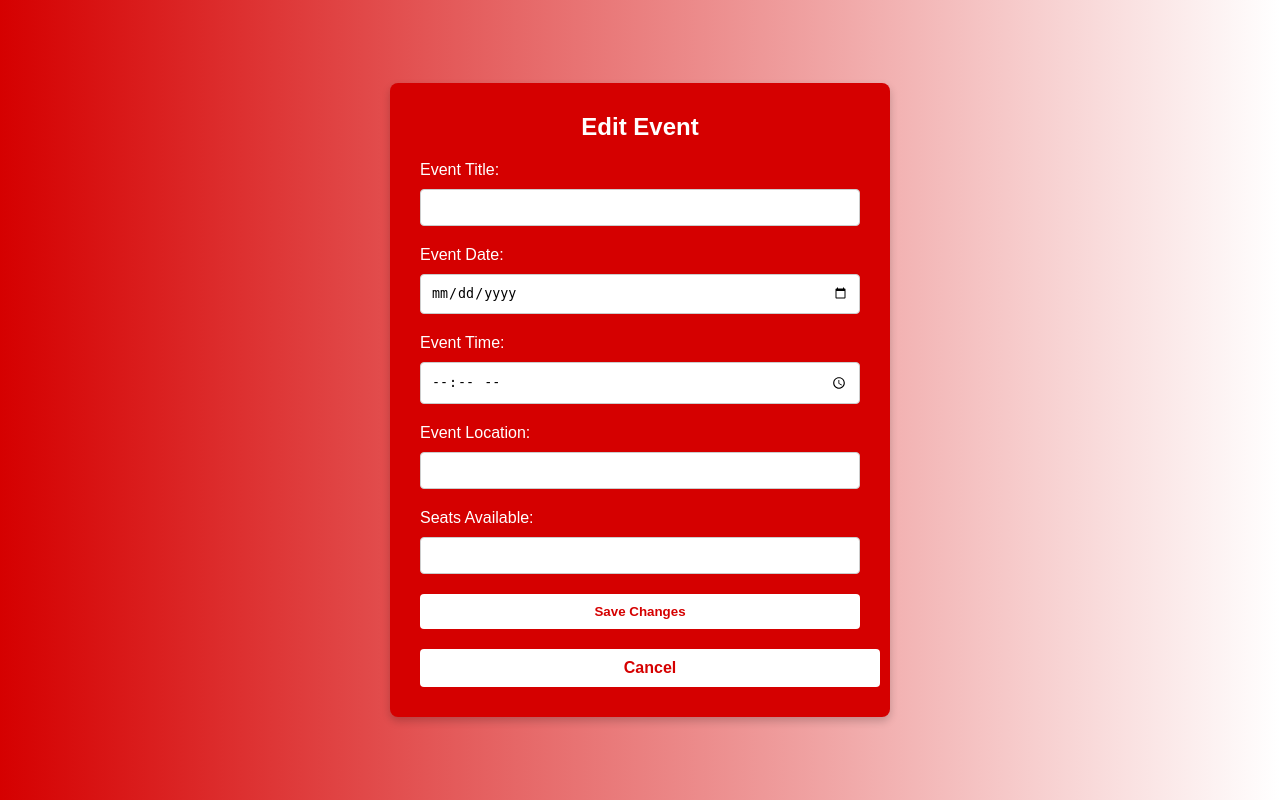
After one commit to dwhitaker125/Event-Planner, a Flask app: template Event-Planner-main/templates/edit_eventpage.html in a window 1280 px wide. The commit adds this page. Run offline with Flask 3, Linux system fonts and the light colour scheme; the template is opened without the code that fills it, so the values that code supplies are empty.

Commit message:
Edit Events, Seats, and Constraits to database

```diff
--- a/Event-Planner-main/databse_connection.py
+++ b/Event-Planner-main/databse_connection.py
@@ -104,6 +104,52 @@ def add_event():
         return redirect(url_for('view_events'))
 
     return render_template('create_eventpage.html')
+# Edit Events
+@app.route('/edit_event/<event_title>', methods=['GET', 'POST'])
+def edit_event(event_title):
+    if 'username' not in session or session.get('role') != 'admin':
+        flash("You must be an admin to edit events.")
+        return redirect(url_for('view_events'))
+
+    BASE_DIR = os.path.dirname(os.path.abspath(__file__))
+    db_path = os.path.join(BASE_DIR, "events.db")
+    conn = sqlite3.connect(db_path)
+    cursor = conn.cursor()
+
+    # Fetch event details
+    cursor.execute("SELECT event_title, event_date, event_time, event_location FROM events WHERE event_title = ?", (event_title,))
+    event = cursor.fetchone()
+    conn.close()
+
+    if not event:
+        flash("Event not found.")
+        return redirect(url_for('view_events'))
+
+    if request.method == 'POST':
+        new_title = request.form.get('title')
+        new_date = request.form.get('date')
+        new_time = request.form.get('time')
+        new_location = request.form.get('location')
+        new_attendees = request.form.get('max_attendees')
+
+        # Update the event in the database
+        conn = sqlite3.connect(db_path)
+        cursor = conn.cursor()
+        cursor.execute("""
+            UPDATE events
+            SET event_title = ?, event_date = ?, event_time = ?, event_location = ?, max_attendees = ?
+            WHERE event_title = ?
+        """, (new_title, new_date, new_time, new_location, new_attendees, event_title))
+        conn.commit()
+        conn.close()
+
+        flash("Event updated successfully.")
+        return redirect(url_for('view_events'))
+
+    return render_template('edit_eventpage.html', event=event)
+
+# Admin-only route to delete events
+
 
 #Edit events for admin
 @app.route('/edit_event/<event_title>', methods=['GET', 'POST'])
--- /dev/null
+++ b/Event-Planner-main/templates/edit_eventpage.html
@@ -0,0 +1,96 @@
+<!DOCTYPE html>
+<html lang="en">
+<head>
+    <meta charset="UTF-8">
+    <meta name="viewport" content="width=device-width, initial-scale=1.0">
+    <title>Edit Event</title>
+    <style>
+        body {
+            font-family: Arial, sans-serif;
+            background: linear-gradient(to right, #d50000, #ffffff);
+            display: flex;
+            justify-content: center;
+            align-items: center;
+            min-height: 100vh;
+            margin: 0;
+        }
+        .form-container {
+            background-color: #d50000;
+            color: white;
+            padding: 30px;
+            border-radius: 8px;
+            box-shadow: 0 4px 8px rgba(0, 0, 0, 0.2);
+            width: 500px;
+            box-sizing: border-box;
+        }
+        .form-container h2 {
+            text-align: center;
+            margin-top: 0;
+        }
+        .form-container label {
+            display: block;
+            margin-top: 10px;
+        }
+        .form-container input, .form-container button {
+            width: 100%;
+            padding: 10px;
+            margin: 10px 0;
+            border-radius: 4px;
+            border: 1px solid #ccc;
+            box-sizing: border-box;
+        }
+        .form-container button {
+            background-color: #fff;
+            color: #d50000;
+            font-weight: bold;
+            cursor: pointer;
+            border: none;
+        }
+        .form-container button:hover {
+            background-color: #b30000;
+            color: white;
+        }
+        .form-container a {
+            display: inline-block;
+            text-align: center;
+            width: 100%;
+            padding: 10px;
+            margin-top: 10px;
+            background-color: white;
+            color: #d50000;
+            text-decoration: none;
+            border-radius: 4px;
+            font-weight: bold;
+        }
+        .form-container a:hover {
+            background-color: #b30000;
+            color: white;
+        }
+    </style>
+</head>
+<body>
+    <div class="form-container">
+        <h2>Edit Event</h2>
+        <form method="POST">
+            <label>Event Title:</label>
+            <input type="text" name="title" value="{{ event[0] }}" required>
+
+            <label>Event Date:</label>
+            <input type="date" name="date" value="{{ event[1] }}" required>
+
+            <label>Event Time:</label>
+            <input type="time" name="time" value="{{ event[2] }}" required>
+
+            <label>Event Location:</label>
+            <input type="text" name="location" value="{{ event[3] }}" required>
+
+            <label>Seats Available:</label>
+            <input type="number" name="max_attendees" value="{{ event[4] }}" required>
+
+
+            <button type="submit">Save Changes</button>
+            <a href="{{ url_for('view_events') }}">Cancel</a>
+        </form>
+    </div>
+</body>
+</html>
```
Also changed, not shown: Event-Planner-main/templates/view_events.html (+7 -0 lines).
